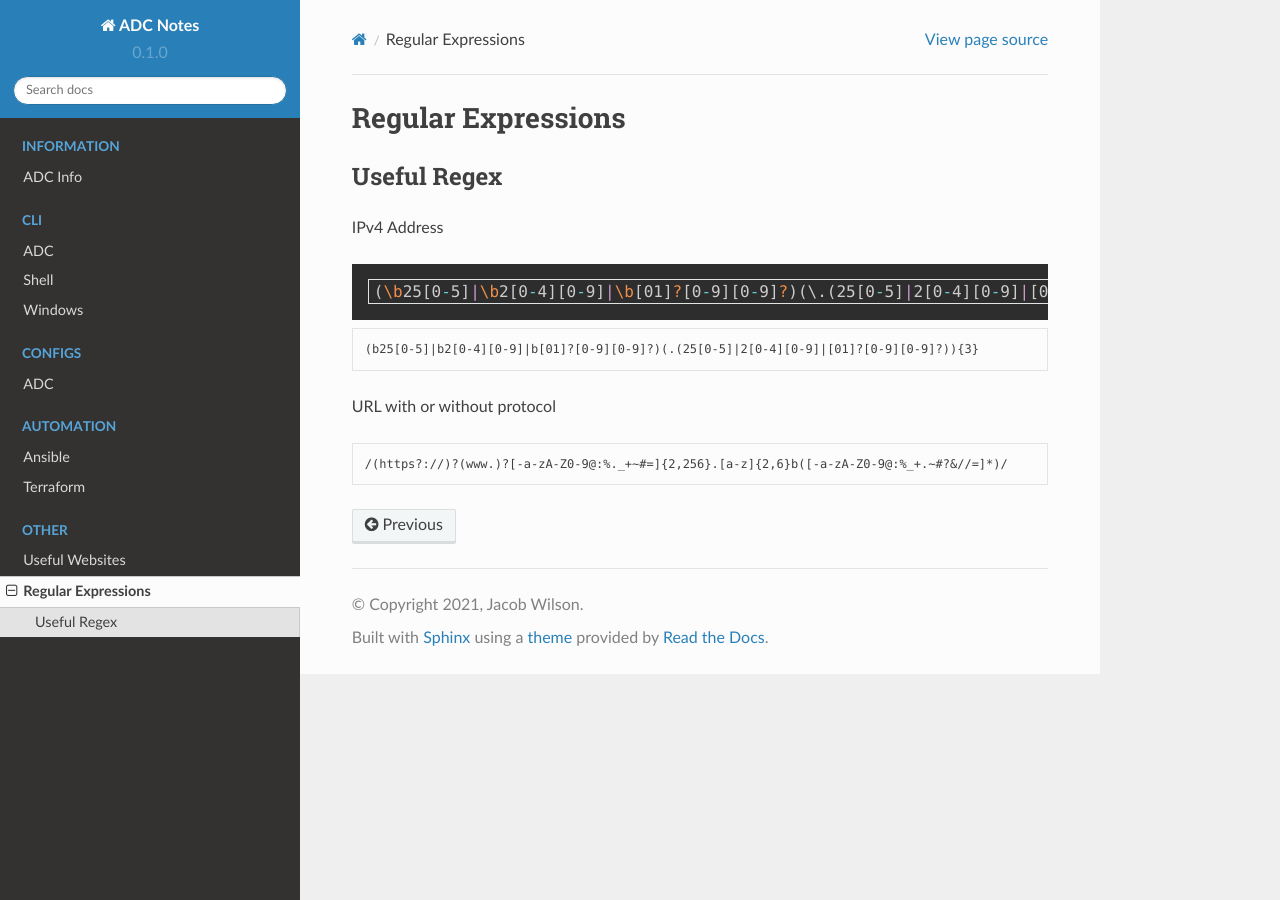
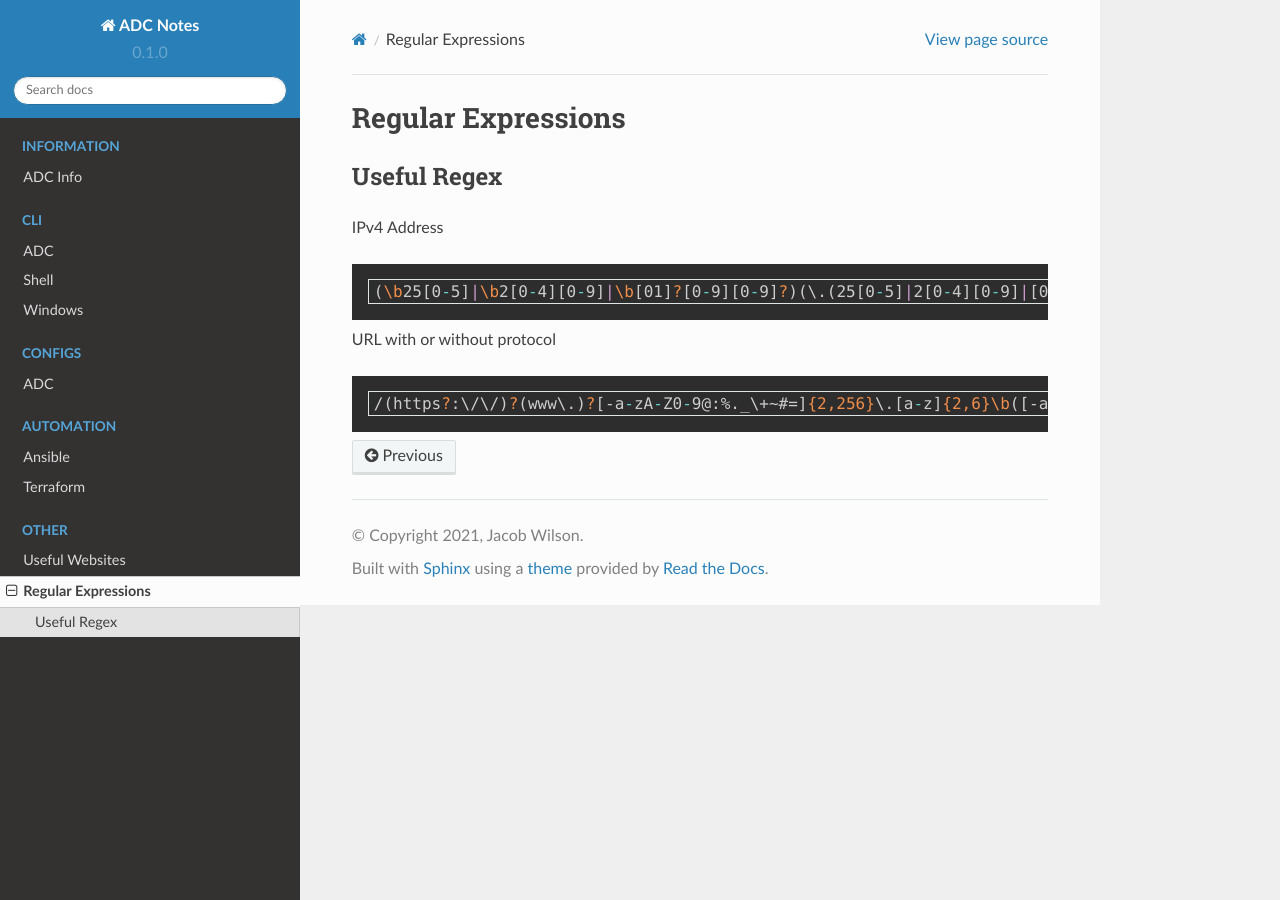
Before and after one commit to jdwilson/ADC, a Sphinx documentation site: the page built from docs/source/other/regex.rst, in a window 1280 px wide. Built offline with Sphinx 7.4.7 and the Read the Docs theme 2.0.0, drawn with Linux system fonts in a browser that asks for light colours.

Commit message:
test highlight

```diff
--- a/docs/source/notes/bash.rst
+++ b/docs/source/notes/bash.rst
@@ -16,6 +16,10 @@
 
 Find the top 10 largest directories and files
 
+.. raw:: html
+
+   <pre><code class="language-bash">for i in G M K; do du -ah | grep [0-9]$i | sort -nr -k 1; done | head -n 11</code></pre>
+
 .. parsed-literal::
    for i in G M K; do du -ah | grep [0-9]$i | sort -nr -k 1; done | head -n 11
 
--- a/docs/source/other/regex.rst
+++ b/docs/source/other/regex.rst
@@ -11,10 +11,8 @@
 
    <pre><code class="language-regex">(\b25[0-5]|\b2[0-4][0-9]|\b[01]?[0-9][0-9]?)(\.(25[0-5]|2[0-4][0-9]|[01]?[0-9][0-9]?)){3}</code></pre>
 
-.. parsed-literal::
-   (\b25[0-5]|\b2[0-4][0-9]|\b[01]?[0-9][0-9]?)(\.(25[0-5]|2[0-4][0-9]|[01]?[0-9][0-9]?)){3}
-
 URL with or without protocol
 
-.. parsed-literal::
-   /(https?:\/\/)?(www\.)?[-a-zA-Z0-9@:%._\+~#=]{2,256}\.[a-z]{2,6}\b([-a-zA-Z0-9@:%_\+.~#?&//=]*)/
+.. raw:: html
+
+   <pre><code class="language-regex">/(https?:\/\/)?(www\.)?[-a-zA-Z0-9@:%._\+~#=]{2,256}\.[a-z]{2,6}\b([-a-zA-Z0-9@:%_\+.~#?&//=]*)/</code></pre>
```
